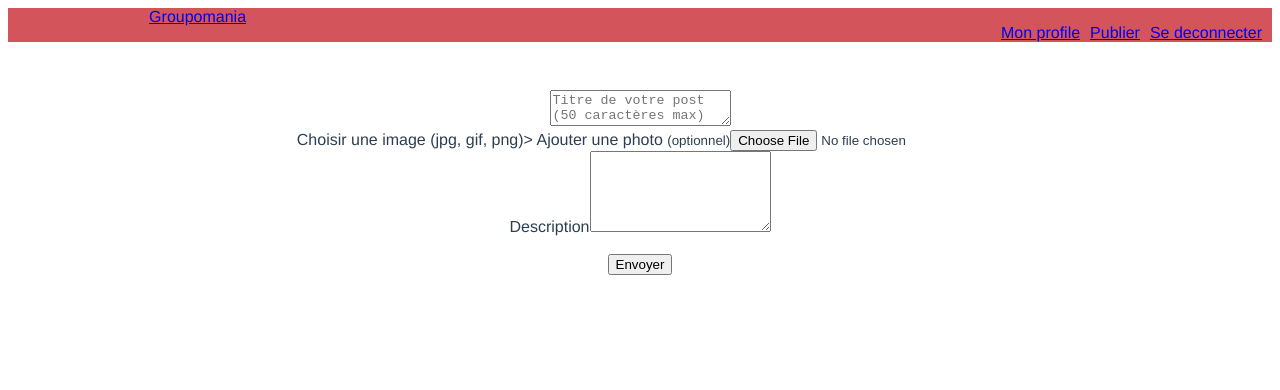
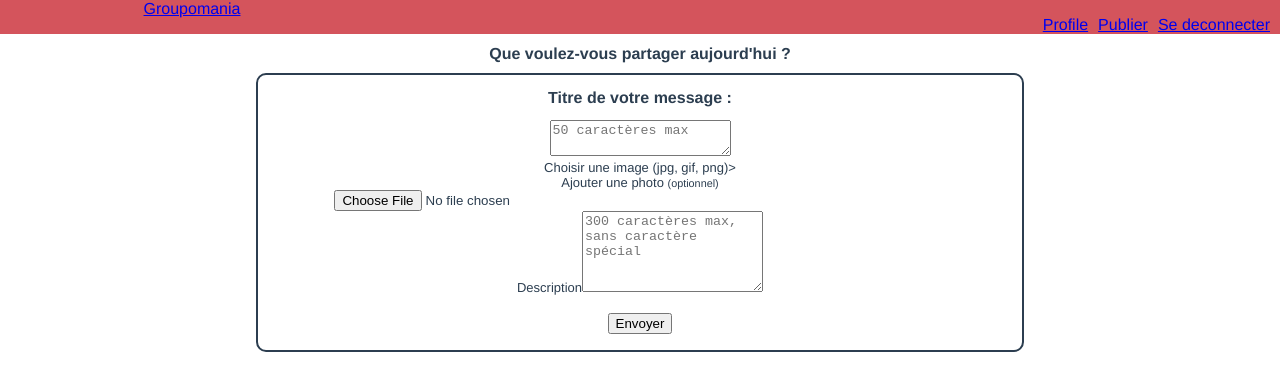
Before and after one commit to jonathan881/jonathanRibiere_7_03112021_frontend, a Vue app: page /messages/new in a window 1280 px wide. Shown: the top 390 px of the page. Built offline with nearby package versions, Linux system fonts and the light colour scheme.

Commit message:
un peu de css

```diff
--- a/src/App.vue
+++ b/src/App.vue
@@ -14,6 +14,9 @@ export default {
 </script>
 
 <style lang="scss">
+body{
+  margin: 0;
+}
 #app {
   font-family: Avenir, Helvetica, Arial, sans-serif;
   -webkit-font-smoothing: antialiased;
--- a/src/components/Header.vue
+++ b/src/components/Header.vue
@@ -5,7 +5,7 @@
         </div>
         <div class="header_btn" v-show="userConnected">
         <div class="header_btn-a">
-          <router-link to="/profile">Mon profile</router-link>
+          <router-link to="/profile">Profile</router-link>
         </div>
           <div class="header_btn-a">
           <router-link to="/messages/new">Publier</router-link>
@@ -53,7 +53,6 @@ export default {
     justify-content: space-between;
     width: 100%;
     background-color: #d4545c;
-    margin-bottom: 3rem;
 }
 .header_titre{
     width: 30%;
@@ -64,12 +63,13 @@ export default {
     display: flex;
     justify-content: flex-end;
     margin-right: 10px;
-        margin-top: 16px;
+    margin-top: 16px;
 
 }
 .header_btn-a{
     margin-right: 10px;
 
+
 }
 
 </style>
--- a/src/components/Home.vue
+++ b/src/components/Home.vue
@@ -1,6 +1,7 @@
 <template >
 
 <div id="app">
+  <div>Partager avec nous vos souvenire</div>
   <div class="post" v-for="todo of todos" :key="todo.id" >
     <div>
     <p class="userName">Message envoyée par : {{ todo.User.username }} {{todo.id}}</p>
@@ -78,7 +79,7 @@ h2{
 }
 img{
   width: 16rem;
-  height: 16rem;
+  height: 8rem;
 }
 h3 {
   margin: 40px 0 0;
--- a/src/components/NewMessages.vue
+++ b/src/components/NewMessages.vue
@@ -1,19 +1,26 @@
 <template>
-    <form @submit.prevent="createPost">
-                <textarea  class="form-control" required placeholder="Titre de votre post (50 caractères max)"
+<div class="message">
+<div class="">
+            <h1>Que voulez-vous partager aujourd'hui ?</h1>
+        </div>
+    <form @submit.prevent="createPost" class="form">
+        <h2>Titre de votre message :</h2>
+        <div>
+            <textarea  class="form-control" required placeholder="50 caractères max"
                 aria-label="Titre du post"  name="title" v-model="title"
                 ></textarea>
-                <div id="preview" v-if="preview">
+        </div>
+         <div id="preview" v-if="preview">
                 <img class="preview" :src="preview" :alt="preview">
             </div>
-                <div class="form-group">Choisir une image (jpg, gif, png)>
+                <div class="form-group">Choisir une image (jpg, gif, png)> <br>
                 <label>Ajouter une photo   <small>(optionnel)</small></label>
-                    <input title="post-img" type="file" ref="file"  enctype="multipart/form-data" name="file"  id="file" @change="selectFile">
+                    <input title="post-img" type="file" ref="file"  enctype="multipart/form-data" name="file" class="selectImage"  id="file" @change="selectFile">
                     </div>
 
                 <div class="form-group">
                     <label>Description</label>
-                    <textarea rows="5" required v-model="content" class="form-control"  name="image" ></textarea>
+                    <textarea rows="5" required v-model="content" class="form-control"  name="image" placeholder="300 caractères max, sans caractère spécial" ></textarea>
                     </div>
                 <br>
                 <div class="form-group">
@@ -21,6 +28,7 @@
                     </div>
                 <p>{{errMsg}}</p>
             </form>
+            </div>
 </template>
 
 <script>
@@ -79,3 +87,26 @@ export default {
     }
 }
 </script>
+<style  scoped>
+.message{
+    width: 100%;
+}
+h1{
+    font-size: initial;
+}
+.form {
+    border: solid 2px;
+    border-radius: 10px;
+    margin-left: 20%;
+    margin-right: 20%;
+}
+h2{
+    font-size: initial;
+}
+.form-group{
+    font-size: small;
+}
+.selectImage{
+    width: 80%;
+}
+</style>
```
